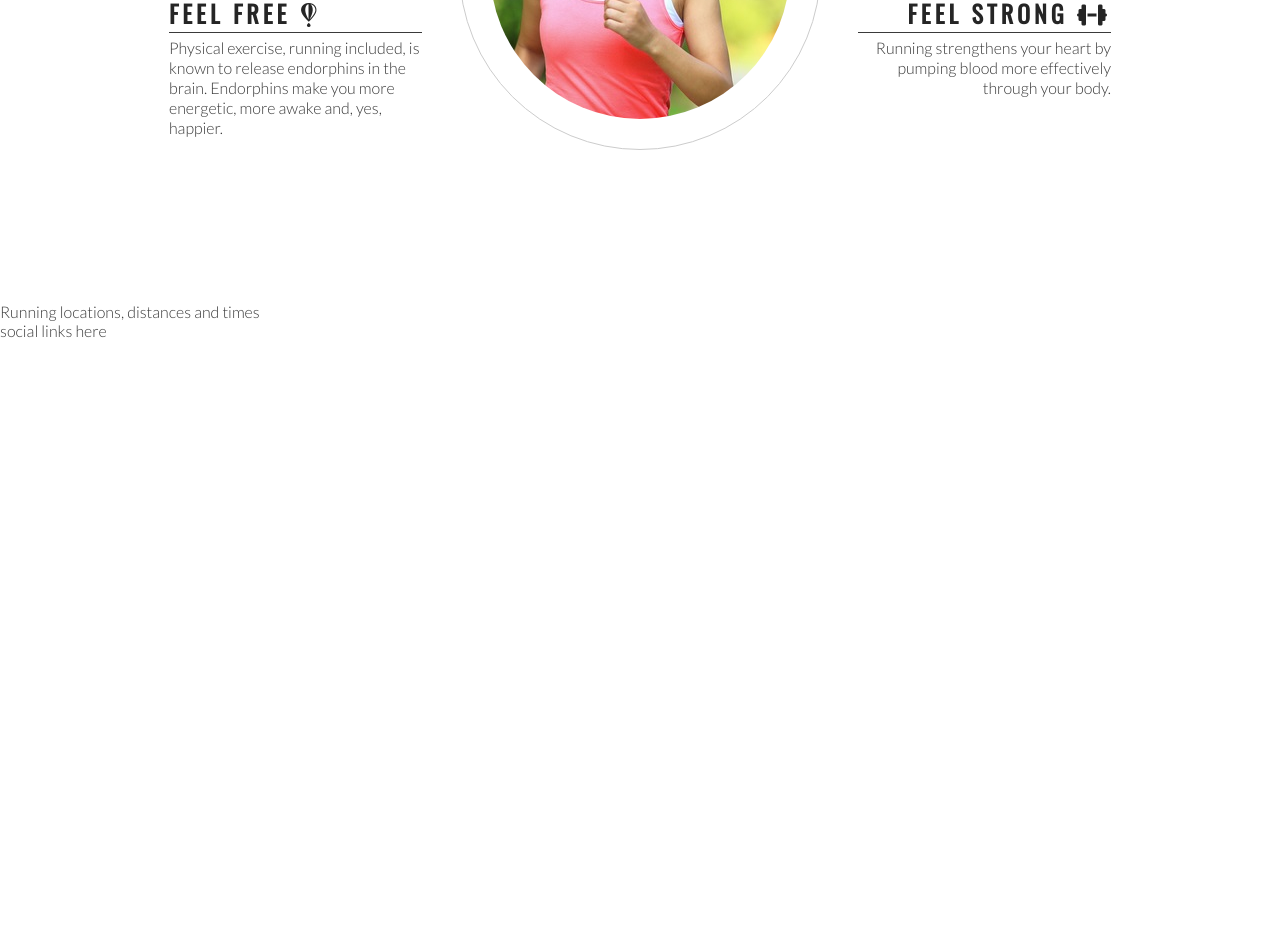
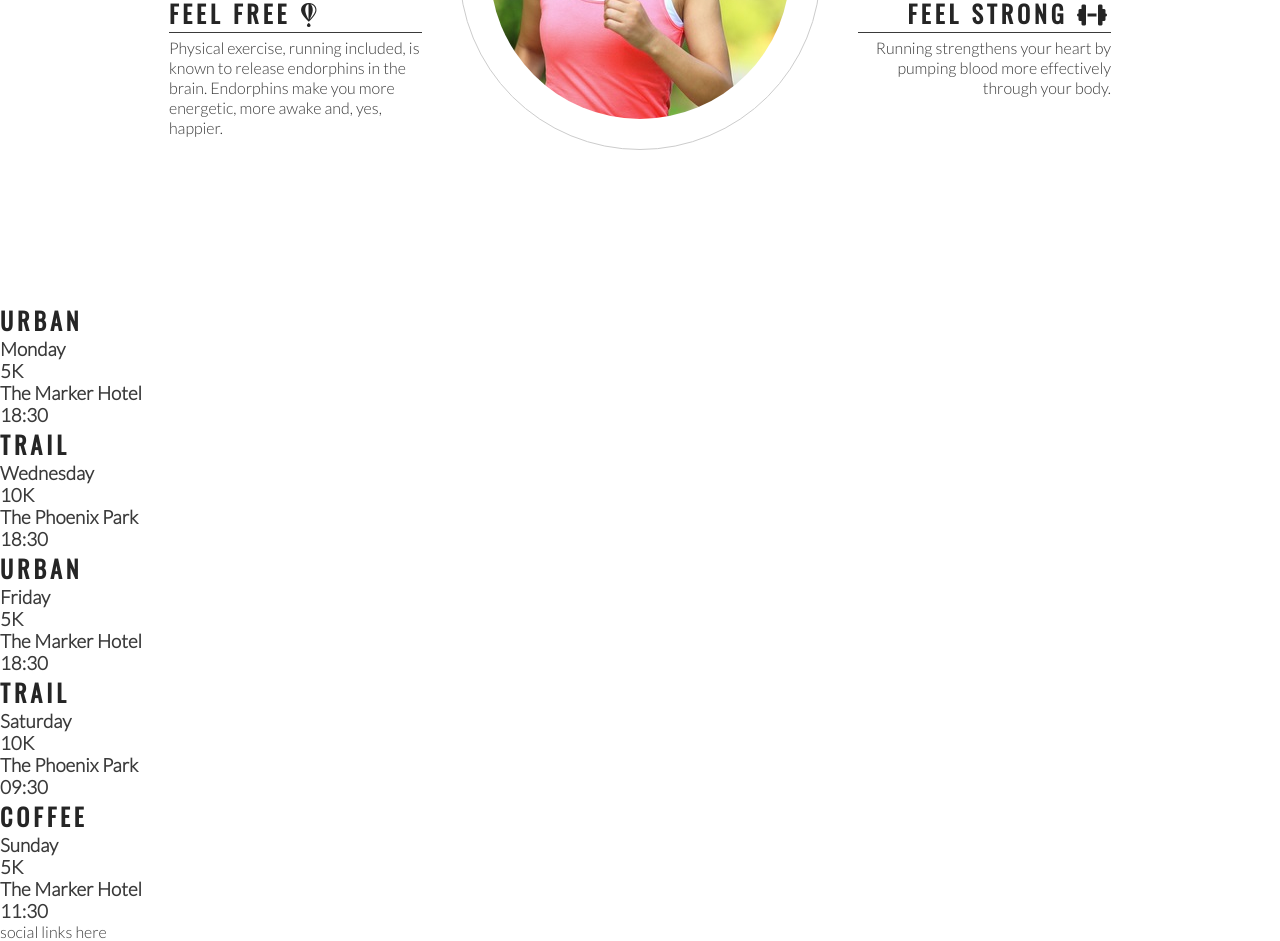
Before and after one commit to saleh88hbg/love-running, a plain HTML site: page index.html in a window 1280 px wide. Shown: the part 993-1934 px from the top of the page. Before the commit the page ends 1333 px from the top, so only its background shows below. Drawn offline with nearby package versions, Linux system fonts and the light colour scheme.

Commit message:
Add meetup times main structure

```diff
--- a/index.html
+++ b/index.html
@@ -82,7 +82,41 @@
         </div>
     </section>
     <section>
-        Running locations, distances and times
+        <div>
+            <h2>Urban</h2>
+            <h3>Monday</h3>
+            <h3>5K</h3>
+            <h3>The Marker Hotel</h3>
+            <h3>18:30</h3>
+        </div>
+        <div>
+            <h2>Trail</h2>
+            <h3>Wednesday</h3>
+            <h3>10K</h3>
+            <h3>The Phoenix Park</h3>
+            <h3>18:30</h3>
+        </div>
+        <div>
+            <h2>Urban</h2>
+            <h3>Friday</h3>
+            <h3>5K</h3>
+            <h3>The Marker Hotel</h3>
+            <h3>18:30</h3>
+        </div>
+        <div>
+            <h2>Trail</h2>
+            <h3>Saturday</h3>
+            <h3>10K</h3>
+            <h3>The Phoenix Park</h3>
+            <h3>09:30</h3>
+        </div>
+        <div>
+            <h2>Coffee</h2>
+            <h3>Sunday</h3>
+            <h3>5K</h3>
+            <h3>The Marker Hotel</h3>
+            <h3>11:30</h3>
+        </div>
     </section>
     <footer>
         social links here
```
